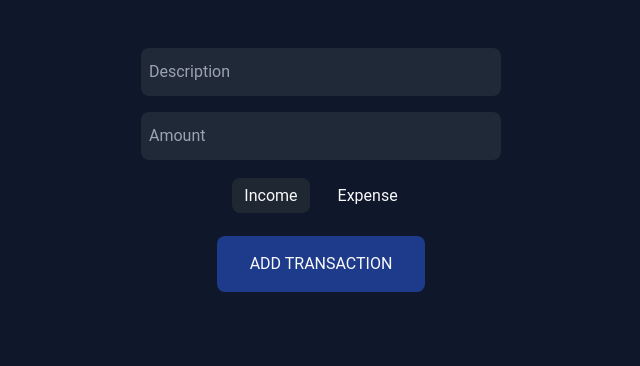
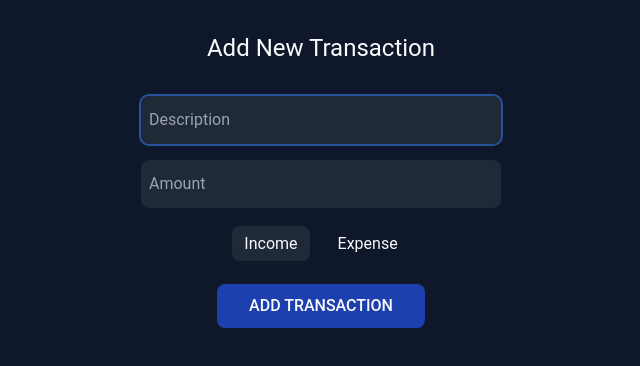
Before and after one commit to alimokhtari79/spa-transactionapp, a React (Create React App) app: page /add-transaction in a window 1280 px wide. Shown: the top 366 px of the page, without its empty margins (319-959 px from the left). Built offline with nearby package versions, Linux system fonts and the light colour scheme.

Commit message:
add focus to addTransactionForm on first load

```diff
--- a/src/App.css
+++ b/src/App.css
@@ -26,7 +26,7 @@ input[type='number']::-webkit-inner-spin-button {
 }
 
 input[type='radio']:checked + label {
-  background-color: #1f2732;
+  background-color: #1f2937;
 }
 
 /* Add transaction */
--- a/src/Pages/AddTransactionPage.jsx
+++ b/src/Pages/AddTransactionPage.jsx
@@ -1,4 +1,4 @@
-import React, { useState } from 'react';
+import React, { useEffect, useRef, useState } from 'react';
 import { ToastContainer } from 'react-toastify';
 import 'react-toastify/dist/ReactToastify.css';
 import { useTransactionActions } from '../Context/TransactionProvider';
@@ -20,6 +20,12 @@ const AddTransactionPage = ({ history }) => {
       id: Date.now(),
     });
   };
+
+  const targetInput = useRef(null);
+
+  useEffect(() => {
+    targetInput.current.focus();
+  }, []);
 
   const submitTransaction = (e) => {
     e.preventDefault();
@@ -44,12 +50,16 @@ const AddTransactionPage = ({ history }) => {
         submitTransaction(e);
       }}
     >
+      <div>
+        <h3 className="text-2xl mb-4">Add New Transaction</h3>
+      </div>
       <div className="px-3">
         <input
           type="text"
           name="desc"
           placeholder="Description"
-          className="outline-none w-full py-3 px-2 mt-4 border-none rounded-lg text-base text-gray-50 bg-gray-800"
+          ref={targetInput}
+          className="outline-none w-full py-3 px-2 mt-4 border-none rounded-lg text-base text-gray-50 bg-gray-800 focus:ring-2  focus:ring-blue-500/[.55]"
           value={transaction.desc}
           onChange={changeHandler}
           autoComplete="off"
@@ -58,7 +68,7 @@ const AddTransactionPage = ({ history }) => {
           type="number"
           name="amount"
           placeholder="Amount"
-          className="outline-none w-full py-3 px-2 mt-4 border-none rounded-lg text-base text-gray-50 bg-gray-800"
+          className="outline-none w-full py-3 px-2 mt-4 border-none rounded-lg text-base text-gray-50 bg-gray-800 focus:ring-2  focus:ring-blue-500/[.55]"
           value={transaction.amount}
           onChange={changeHandler}
         />
@@ -97,7 +107,7 @@ const AddTransactionPage = ({ history }) => {
       <div className="flex justify-center w-80 mt-3">
         <button
           type="submit"
-          className="cursor-pointer mt-2 p-4 w-52 bg-blue-900 rounded-lg"
+          className="cursor-pointer mt-2 p-4 w-52 rounded-lg px-5 py-2.5 font-medium bg-blue-800 hover:bg-blue-900 focus:bg-blue-900"
         >
           ADD TRANSACTION
         </button>
```
